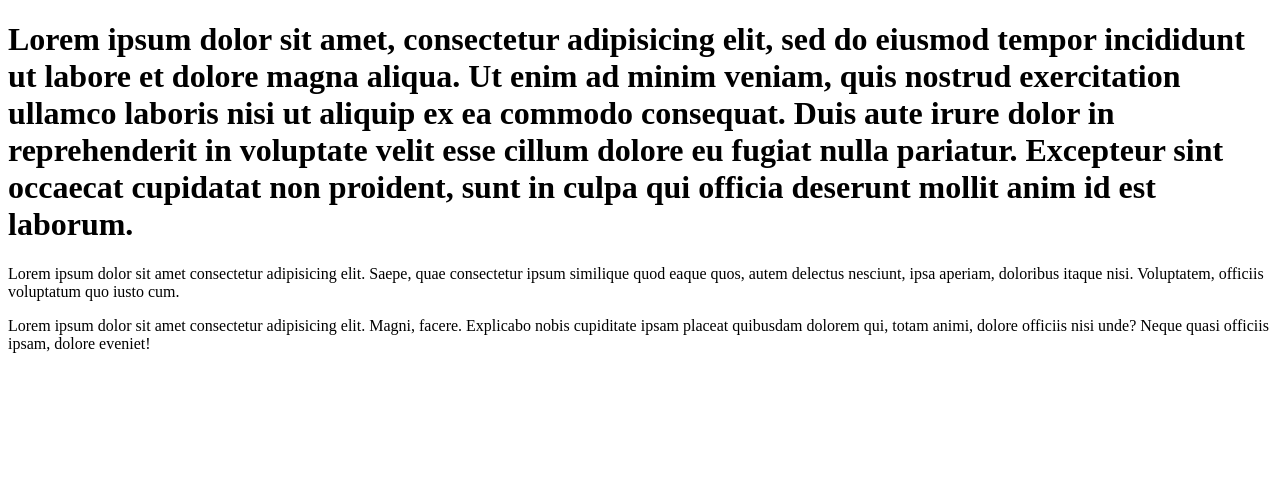
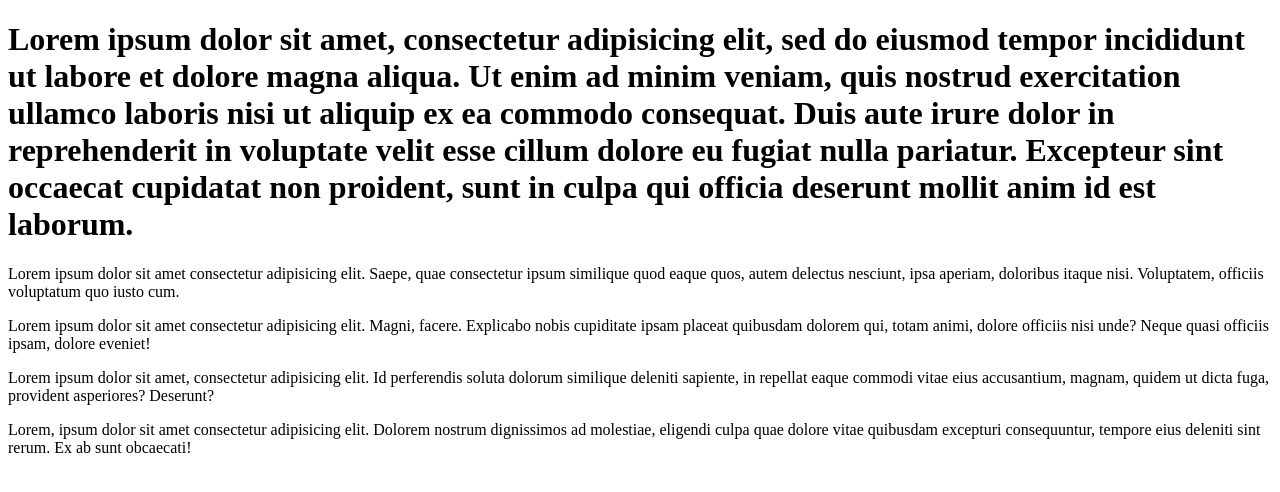
Before and after one commit to rodriguzejl1/Py, a plain HTML site: page index.html in a window 1280 px wide. Drawn offline with Linux system fonts and the light colour scheme.

Commit message:
mas parrafos en html

```diff
--- a/index.html
+++ b/index.html
@@ -13,7 +13,13 @@
 	consequat. Duis aute irure dolor in reprehenderit in voluptate velit esse
 	cillum dolore eu fugiat nulla pariatur. Excepteur sint occaecat cupidatat non
 	proident, sunt in culpa qui officia deserunt mollit anim id est laborum.</h1>
+
 	<p>Lorem ipsum dolor sit amet consectetur adipisicing elit. Saepe, quae consectetur ipsum similique quod eaque quos, autem delectus nesciunt, ipsa aperiam, doloribus itaque nisi. Voluptatem, officiis voluptatum quo iusto cum.</p>
+
 	<p>Lorem ipsum dolor sit amet consectetur adipisicing elit. Magni, facere. Explicabo nobis cupiditate ipsam placeat quibusdam dolorem qui, totam animi, dolore officiis nisi unde? Neque quasi officiis ipsam, dolore eveniet!</p>
+
+	<p>Lorem ipsum dolor sit amet, consectetur adipisicing elit. Id perferendis soluta dolorum similique deleniti sapiente, in repellat eaque commodi vitae eius accusantium, magnam, quidem ut dicta fuga, provident asperiores? Deserunt?</p>
+
+	<p>Lorem, ipsum dolor sit amet consectetur adipisicing elit. Dolorem nostrum dignissimos ad molestiae, eligendi culpa quae dolore vitae quibusdam excepturi consequuntur, tempore eius deleniti sint rerum. Ex ab sunt obcaecati!</p>
 </body>
 </html>
```
